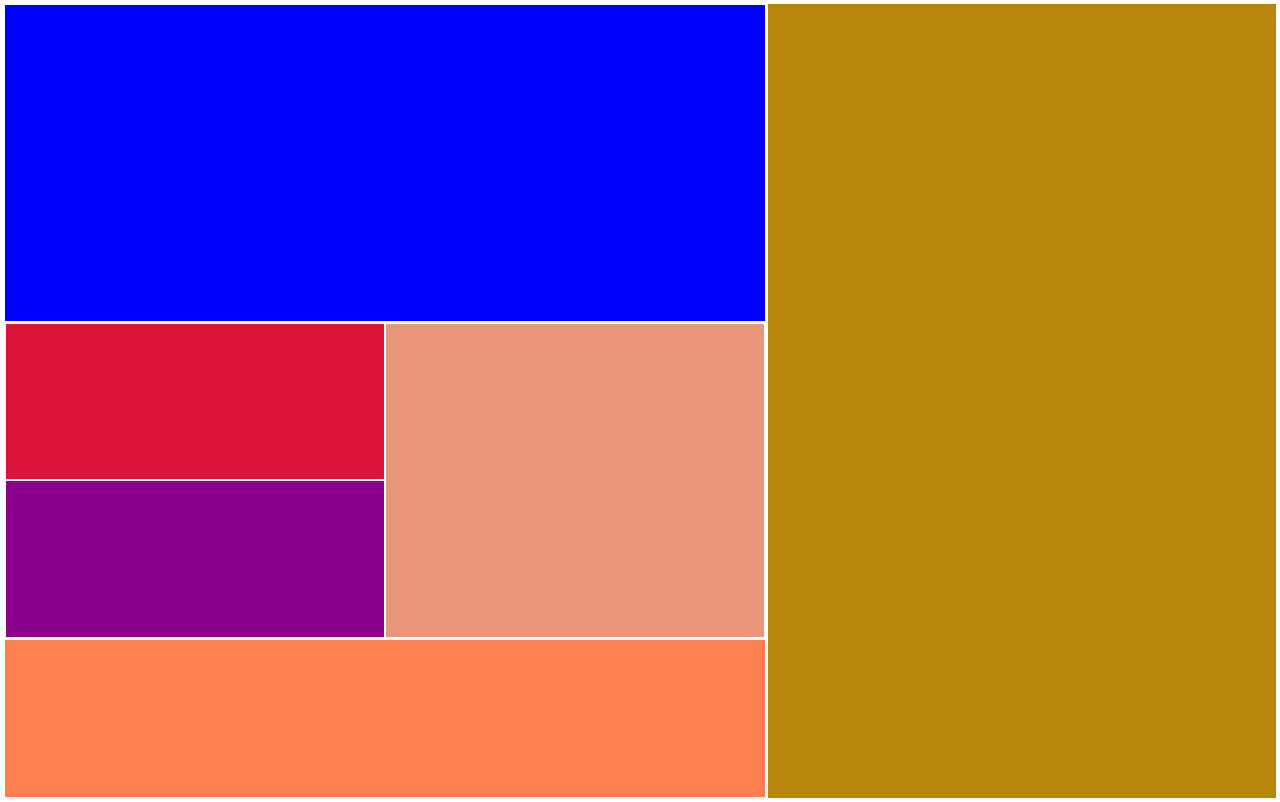
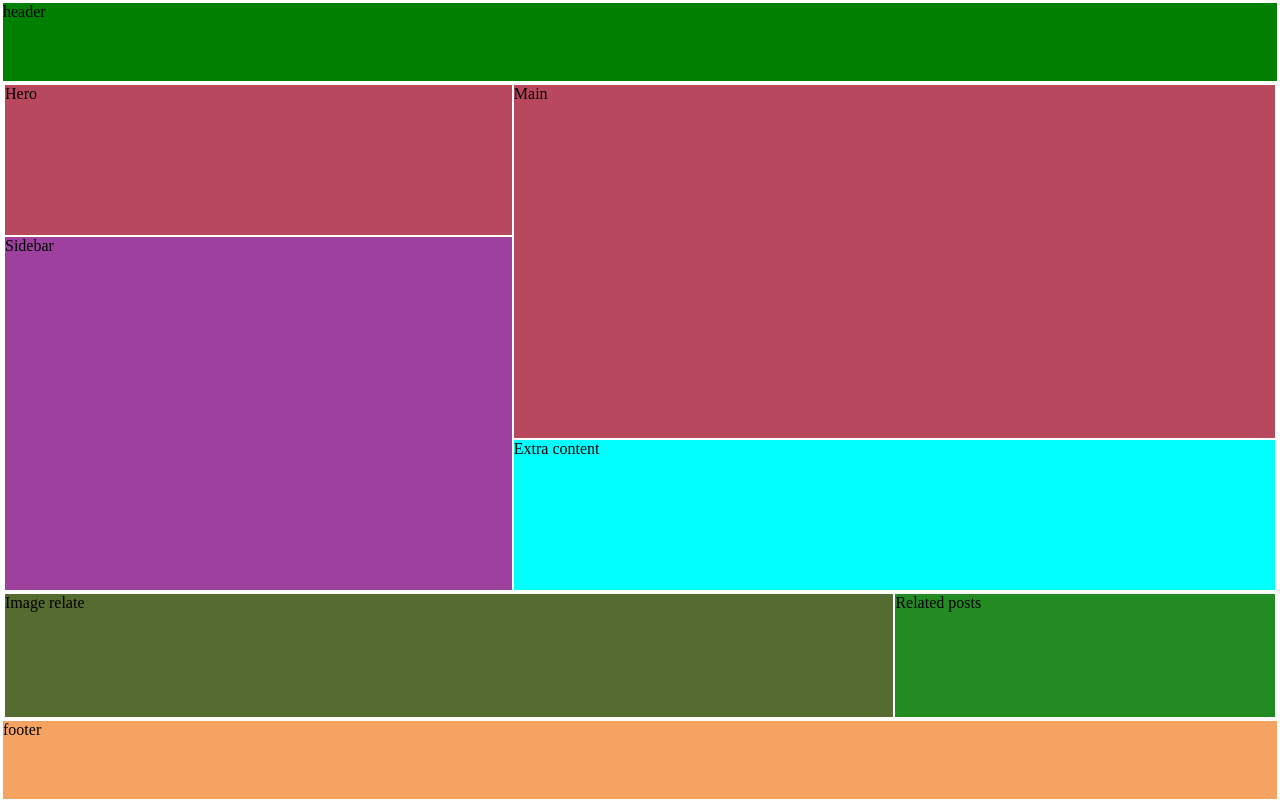
Before and after one commit to dkdeividas/css-flex, a plain HTML site: page index.html in a window 1280 px wide. Drawn offline with Linux system fonts and the light colour scheme.

Commit message:
first commit

```diff
--- a/index.html
+++ b/index.html
@@ -8,22 +8,24 @@
     <link href="style.css" rel="stylesheet" type="text/css" />
 </head>
 <body>
-    <div class="container">
-        <div class="first">
-            <div class="box-first"></div>
-            <div class="box-second">
-                <div class="small-box-first"></div>
-                <div class="small-box-second"></div>
-                <div class="small-box-third"></div>
+    <header>header</header>
+        <div class="container">
+            <div class="first">
+                <div class="small-box-first">Hero</div>
+                <div class="small-box-second">Sidebar</div>
+                <div class="small-box-third">Main</div>
+                <div class="small-box-fourth">Extra content</div>
             </div>
-            <div class="box-third"></div>
+
+            <div class="second">
+                <div class="small-sbox-first">Image relate</div>
+                <div class="small-sbox-second">Related posts</div>
+            </div>
         </div>
-        <div class="second">
-        </div>
-    </div>
+
+        <footer>footer</footer>
 
 
-    </div>
 
 </body>
 </html>
--- a/style.css
+++ b/style.css
@@ -6,47 +6,68 @@
 body{
     height: 100vh;
 }
+header{
+    height: 10%;
+    background-color: green;
+}
+
 .container{
-    height: 100%;
-    display: flex;
+    height: 80%;
 }
 .first{
-    height: 100%;
-    width: 60%;
-    background-color: rgb(109, 223, 223);
-}
-.second{
-    height: 100%;
-    width: 40%;
-    background-color: darkgoldenrod;
-}
-.box-first{
-    height: 40%;
-    background-color: blue;
-}
-.box-second{
-    height: 40%;
-    background-color: cadetblue;
+    height: 80%;
+    width: 100%;
     display: flex;
     flex-direction: column;
     flex-wrap: wrap;
 }
-.box-third{
+
+.small-box-first{
+    height: 30%;
+    width: 40%;
+    background-color: rgb(184, 72, 94);
+}
+
+.small-box-second{
+    height: 70%;
+    width: 40%;
+    background-color: rgb(158, 65, 158);
+}
+
+.small-box-third{
+    height: 70%;
+    width: 60%;
+    background-color: rgb(184, 72, 94);
+}
+
+.small-box-fourth{
+    height: 30%;
+    width: 60%;
+    background-color: cyan;
+}
+
+.second{
     height: 20%;
-    background-color: coral;
+    width: 100%;
+    display: flex;
+    flex-direction: row;
+    flex-wrap: wrap;
 }
-.small-box-first{
-    height: 50%;
-    width: 50%;
-    background-color: crimson;
+
+.small-sbox-first{
+    height: 100%;
+    width: 70%;
+    background-color: darkolivegreen;
 }
-.small-box-second{
-    height: 50%;
-    width: 50%;
-    background-color: darkmagenta;
+
+.small-sbox-second{
+    height: 100%;
+    width: 30%;
+    background-color: forestgreen;
 }
-.small-box-third{
-    height: 100%;
-    width: 50%;
-    background-color: darksalmon;
+
+footer{
+    height: 10%;
+    width: 100%;
+    background-color: sandybrown;
 }
```
